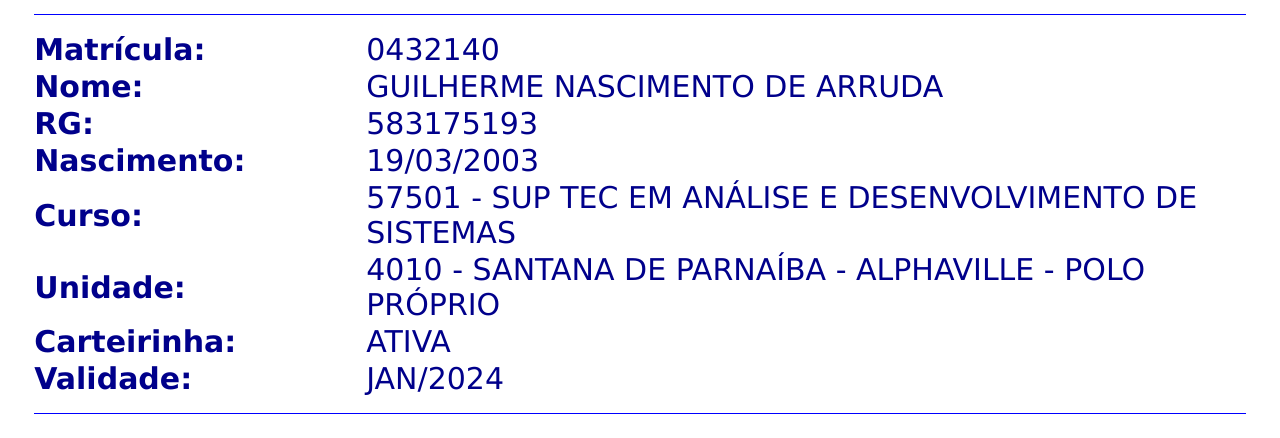
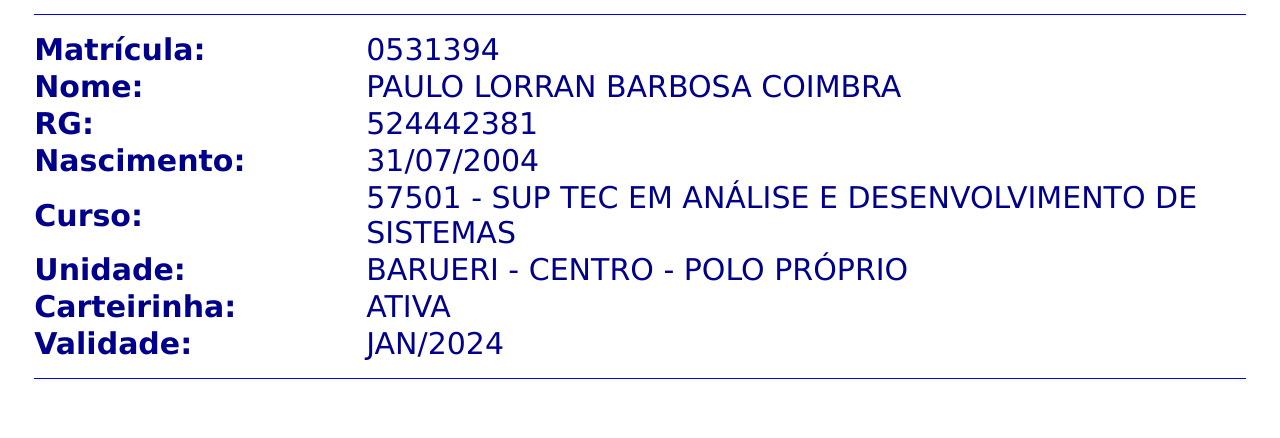
Before and after one commit to UNIPAUTENTICATION/ALUNO0531394, a plain HTML site: page index.html in a window 1280 px wide. Shown: the part 371-809 px from the top of the page. Drawn offline with Linux system fonts and the light colour scheme.

Commit message:
Update index.html

```diff
--- a/index.html
+++ b/index.html
@@ -24,19 +24,19 @@
                     </tr>
                     <tr>
                         <td style="width:330px;"><b>Matrícula:</b></td>
-                        <td style="text-transform: uppercase;">0432140</td>
+                        <td style="text-transform: uppercase;">0531394</td>
                     </tr>
                     <tr>
                         <td style="width:180px;"><b>Nome:</b></td>
-                        <td style="text-transform: uppercase;">GUILHERME NASCIMENTO DE ARRUDA</td>
+                        <td style="text-transform: uppercase;">PAULO LORRAN BARBOSA COIMBRA</td>
                     </tr>
                     <tr>
                         <td style="width:180px;"><b>RG:</b></td>
-                        <td style="text-transform: uppercase;">583175193</td>
+                        <td style="text-transform: uppercase;">524442381</td>
                     </tr>
                     <tr>
                         <td style="width:180px;"><b>Nascimento:</b></td>
-                        <td style="text-transform: uppercase;">19/03/2003</td>
+                        <td style="text-transform: uppercase;">31/07/2004</td>
                     </tr>
                     <tr>
                         <td style="width:180px;"><b>Curso:</b></td>
@@ -44,7 +44,7 @@
                     </tr>
                     <tr>
                         <td style="width:180px;"><b>Unidade:</b></td>
-                        <td style="text-transform: uppercase;">4010 - SANTANA DE PARNAÍBA - ALPHAVILLE - POLO PRÓPRIO</td>
+                        <td style="text-transform: uppercase;">BARUERI - CENTRO - POLO PRÓPRIO</td>
                     </tr>
                     <tr>
                         <td style="width:180px;"><b>Carteirinha:</b></td>
```
